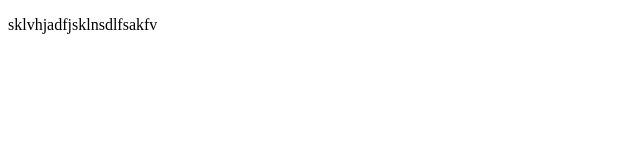
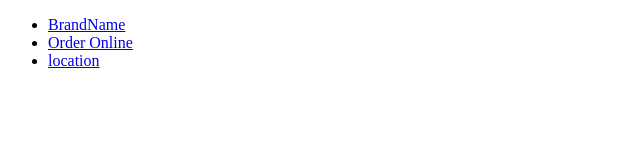
Before and after one commit to sathishbaburaj/Pizza-Store-App, a plain HTML site: page index.html in a window 1280 px wide. Shown: the whole page, without its empty margins (0-640 px from the left). Drawn offline with Linux system fonts and the light colour scheme.

Commit message:
changes made

```diff
--- a/index.html
+++ b/index.html
@@ -2,11 +2,32 @@
 <html lang="en">
 <head>
     <meta charset="UTF-8">
-    <meta name="viewport" content="width=device-width, initial-scale=1.0">
     <meta http-equiv="X-UA-Compatible" content="ie=edge">
-    <title>Document</title>
+    <title>Project1</title>
 </head>
 <body>
-    <p>sklvhjadfjsklnsdlfsakfv</p>
+    <div class="container">
+        <div class="nav-bar">
+            <ul class="header-main-navigation-desktop">
+                <li class="nav-logo">
+                        <a href="main-page" class="navigation-home">BrandName</a></li>
+                 <li class="nav-menu-item">
+                    <a href="order-online" class="nav-order-online">Order Online</a>
+                 </li>
+                 <li class="nav-menu-item">
+                     <a href="location" class="nav-location">location</a>
+                 </li>
+            </ul>
+
+        </div>
+
+
+
+
+
+
+
+
+    </div>
 </body>
 </html>
```
